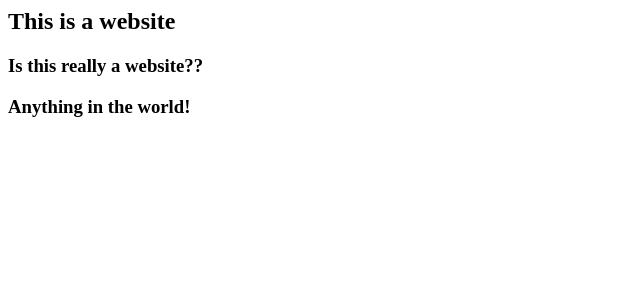
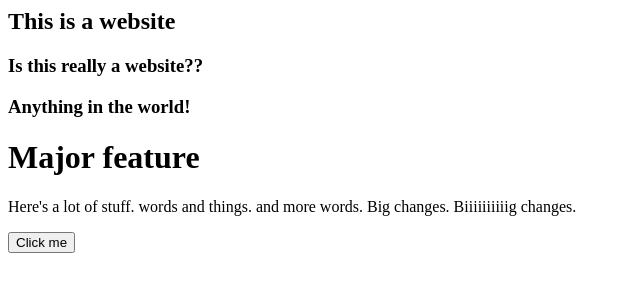
Before and after one commit to john-franti/cool-project, a plain HTML site: page index.html in a window 1280 px wide. Shown: the whole page, without its empty margins (0-640 px from the left). Drawn offline with Linux system fonts and the light colour scheme.

Commit message:
some feature added

```diff
--- a/index.html
+++ b/index.html
@@ -1,3 +1,9 @@
 <h2>This is a website</h2>
 <h3>Is this really a website??</h3>
 <h3> Anything in the world!</h3>
+
+<h1>Major feature</h1>
+<p>
+    Here's a lot of stuff. words and things. and more words. Big changes. Biiiiiiiiiig changes.
+</p>
+<button>Click me</button>
```
Also changed, not shown: feature.html (added, +1 -0 lines).
